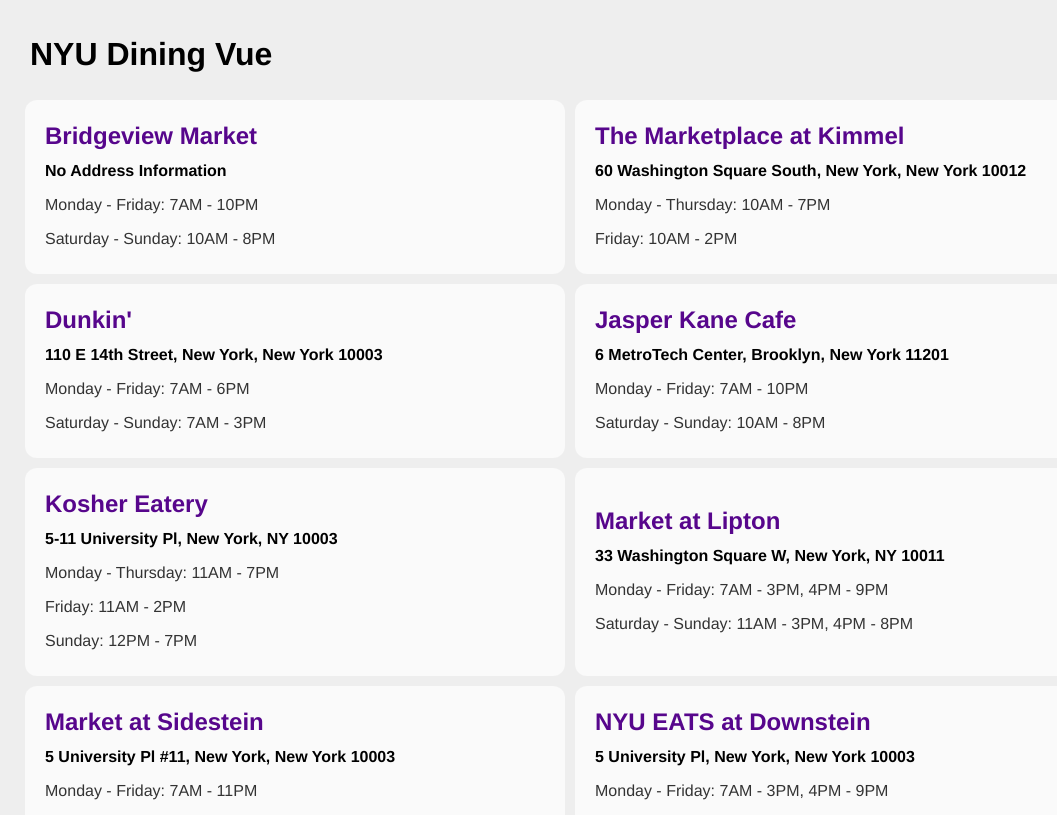
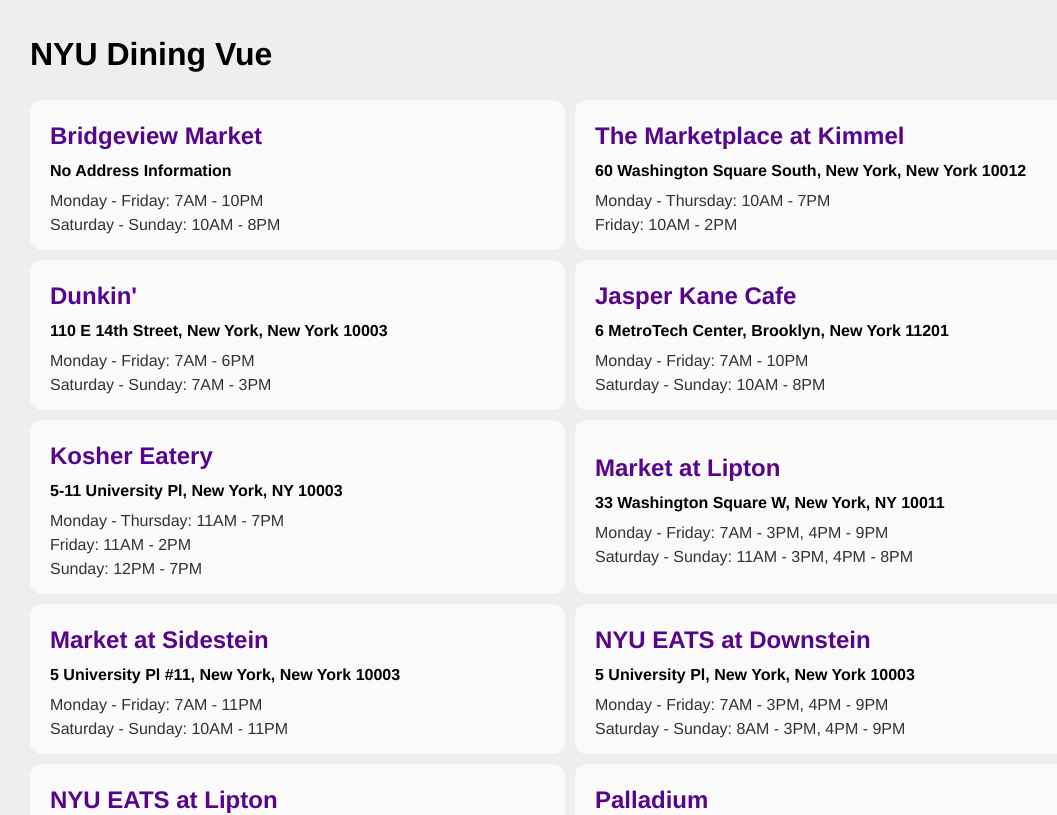
Before and after one commit to zhumingcheng697/NYU-Dining-Vue, a Vue app: page / in a window 1280 px wide. Shown: the top 815 px of the page, without its empty margins (70-1127 px from the left). Built offline with nearby package versions, Linux system fonts and the light colour scheme.

Commit message:
ADD: inset padding

```diff
--- a/public/index.html
+++ b/public/index.html
@@ -3,7 +3,7 @@
   <head>
     <meta charset="utf-8">
     <meta http-equiv="X-UA-Compatible" content="IE=edge">
-    <meta name="viewport" content="width=device-width,initial-scale=1.0">
+    <meta name="viewport" content="width=device-width, initial-scale=1.0, viewport-fit=cover">
     <link rel="icon" href="<%= BASE_URL %>favicon.ico">
     <title>NYU Dining Vue</title>
   </head>
--- a/src/App.vue
+++ b/src/App.vue
@@ -61,10 +61,18 @@
 </script>
 
 <style>
+:root {
+  --inset-left: env(safe-area-inset-left, 0px);
+  --inset-right: env(safe-area-inset-inset-right, 0px);
+  --inset-top: env(safe-area-inset-top, 0px);
+  --inset-bottom: env(safe-area-inset-bottom, 0px);
+  --inset-horizontal: calc(var(--inset-left) + var(--inset-right));
+}
+
 body {
   background: #eee;
   margin: 0 auto;
-  padding: 15px 20px;
+  padding: calc(15px + var(--inset-top)) calc(20px + var(--inset-right)) calc(15px + var(--inset-bottom)) calc(20px + var(--inset-left));
   max-width: 1080px;
 }
 
@@ -83,7 +91,7 @@
 .Locations {
   display: flex;
   flex-wrap: wrap;
-  margin: 0 -10px;
+  margin: 0 -5px;
 }
 
 .LocationBlock {
@@ -104,7 +112,7 @@
 
 @media (min-width: 780px) {
   .LocationBlock {
-    width: calc((100% - 100px) / 2);
+    width: calc((100% - 100px - var(--inset-horizontal)) / 2);
   }
 }
 </style>
--- a/src/components/LocationInfo.vue
+++ b/src/components/LocationInfo.vue
@@ -71,8 +71,8 @@
 }
 
 p {
-  margin: 10px 0;
+  color: #333;
+  margin: 6px 0;
   padding: 0;
 }
-
 </style>
--- a/src/components/Schedule.vue
+++ b/src/components/Schedule.vue
@@ -1,7 +1,5 @@
 <template>
-  <div class="Schedule">
-    <p>{{ daysStr }}: {{ sessionsStr }}</p>
-  </div>
+  <p>{{ daysStr }}: {{ sessionsStr }}</p>
 </template>
 
 <script>
@@ -39,5 +37,7 @@
 <style scoped>
 p {
   color: #333;
+  margin: 6px 0;
+  padding: 0;
 }
 </style>
```
